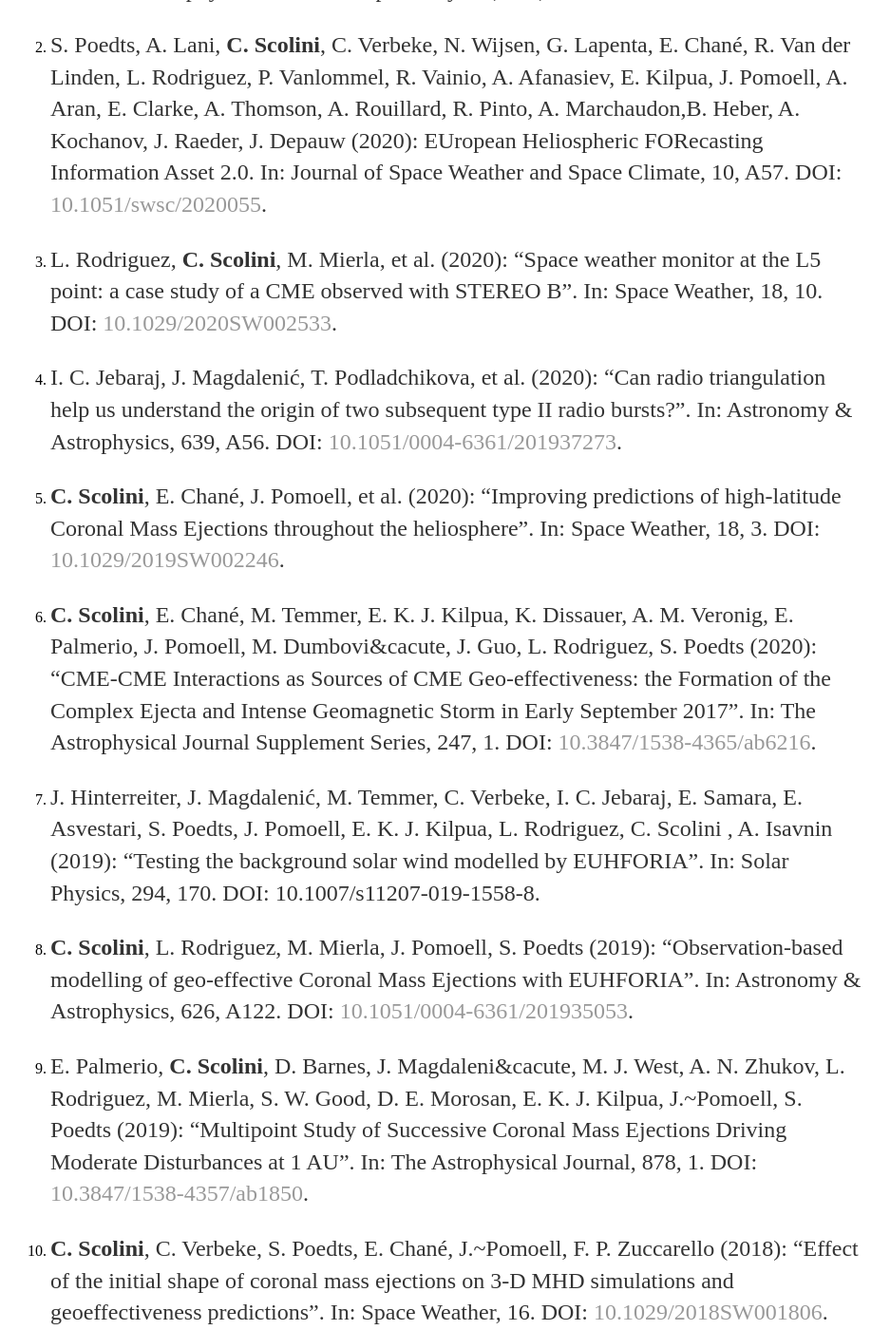
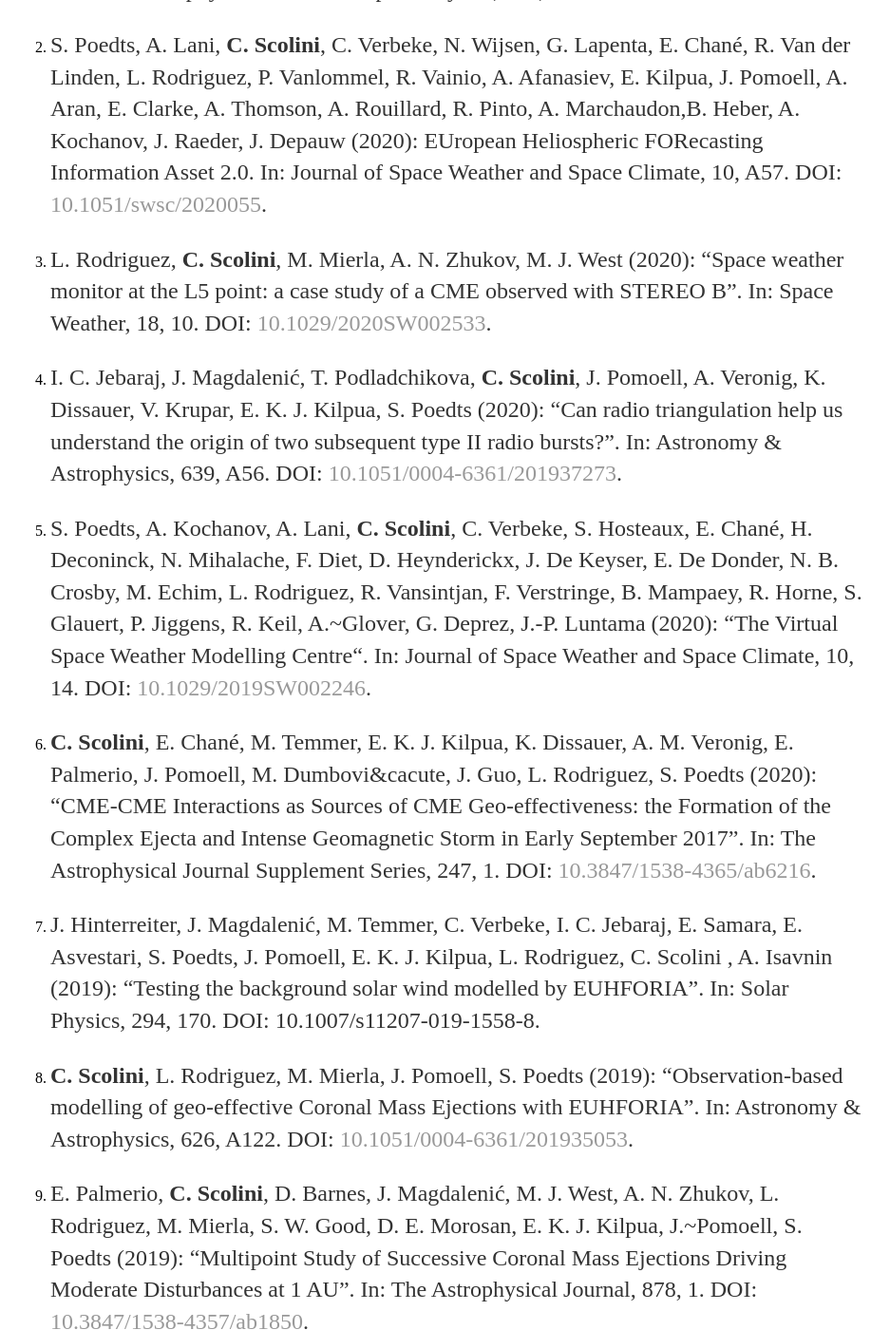
Before and after one commit to scolini/scolini.github.io, a Jekyll site: the page built from publications/index.html, in a window 1280 px wide and 1400 px high, scrolled down 287 px. Shown: the whole window at 95% size, without its empty margins (179-1116 px from the left). Built offline with Jekyll 4.4.1, drawn with Linux system fonts in a browser that asks for light colours; some of the changed text lies outside the part shown.

Commit message:
Update index.html

```diff
--- a/publications/index.html
+++ b/publications/index.html
@@ -19,17 +19,25 @@
         In: Journal of Space Weather and Space Climate, 10, A57.
         DOI: <a href="/publications">10.1051/swsc/2020055</a>.</p></li>
 
-    <li><p>L. Rodriguez, <b>C. Scolini</b>, M. Mierla, et al. (2020):
+    <li><p>L. Rodriguez, <b>C. Scolini</b>, M. Mierla, A. N. Zhukov, M. J. West (2020):
       “Space weather monitor at the L5 point: a case study of a CME observed with STEREO B”.
       In: Space Weather, 18, 10.
       DOI: <a href="/publications">10.1029/2020SW002533</a>.</p></li>
 
-    <li><p>I. C. Jebaraj, J. Magdalenić, T. Podladchikova, et al. (2020):
+    <li><p>I. C. Jebaraj, J. Magdalenić, T. Podladchikova, <b>C. Scolini</b>, J. Pomoell, A. Veronig, K. Dissauer, V. Krupar, E. K. J. Kilpua, S. Poedts (2020):
       “Can radio triangulation help us understand the origin of two subsequent type II radio bursts?”.
       In: Astronomy & Astrophysics, 639, A56.
       DOI: <a href="/publications">10.1051/0004-6361/201937273</a>.</p></li>
 
-    <li><p><b>C. Scolini</b>, E. Chané, J. Pomoell, et al. (2020):
+      <li><p>S. Poedts, A. Kochanov, A. Lani, <b>C. Scolini</b>, C. Verbeke, S. Hosteaux, E. Chané, H. Deconinck,
+        N. Mihalache, F. Diet, D. Heynderickx, J. De Keyser, E. De Donder, N. B. Crosby, M. Echim, L. Rodriguez, R. Vansintjan,
+        F. Verstringe, B. Mampaey, R. Horne, S. Glauert, P. Jiggens, R. Keil, A.~Glover, G. Deprez, J.-P. Luntama (2020):
+        “The Virtual Space Weather Modelling Centre“.
+        In: Journal of Space Weather and Space Climate, 10, 14.
+        DOI: <a href="https://doi.org/10.1051/swsc/2020012</a>}.</p></li>
+
+
+    <li><p><b>C. Scolini</b>, E. Chané, J. Pomoell, L. Rodriguez, S. Poedts (2020):
       “Improving predictions of high-latitude Coronal Mass Ejections throughout the heliosphere”.
       In: Space Weather, 18, 3.
       DOI: <a href="/publications">10.1029/2019SW002246</a>.</p></li>
@@ -50,13 +58,13 @@
       In: Astronomy & Astrophysics, 626, A122.
 
       DOI: <a href="/publications">10.1051/0004-6361/201935053</a>.</p></li>
-    <li><p>E. Palmerio, <b>C. Scolini</b>, D. Barnes, J. Magdaleni&cacute, M. J. West, A. N. Zhukov, L. Rodriguez, M. Mierla,
+    <li><p>E. Palmerio, <b>C. Scolini</b>, D. Barnes, J. Magdalenić, M. J. West, A. N. Zhukov, L. Rodriguez, M. Mierla,
           S. W. Good, D. E. Morosan, E. K. J. Kilpua, J.~Pomoell, S. Poedts (2019):
       “Multipoint Study of Successive Coronal Mass Ejections Driving Moderate Disturbances at 1 AU”.
       In: The Astrophysical Journal, 878, 1.
 
       DOI: <a href="/publications">10.3847/1538-4357/ab1850</a>.</p></li>
-    <li><p><b>C. Scolini</b>, C. Verbeke, S. Poedts, E. Chan&eacute, J.~Pomoell, F. P. Zuccarello (2018):
+    <li><p><b>C. Scolini</b>, C. Verbeke, S. Poedts, E. Chan&eacute, J. Pomoell, F. P. Zuccarello (2018):
       “Effect of the initial shape of coronal mass ejections on 3-D MHD simulations and geoeffectiveness predictions”.
       In: Space Weather, 16.
       DOI: <a href="/publications">10.1029/2018SW001806</a>.</p></li>
```
